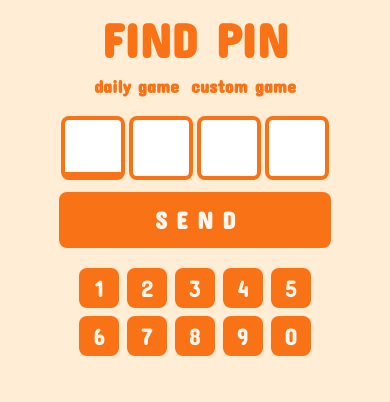
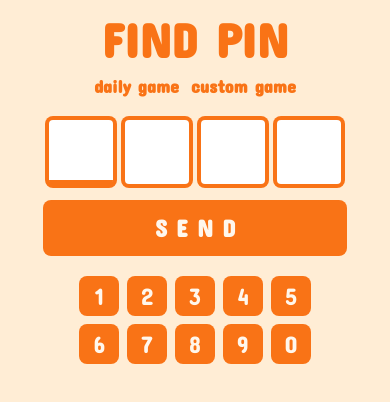
Before and after one commit to victorakira/numbeers, an Angular app: page / in a window 390 px wide. Shown: the top 402 px of the page. Built offline with nearby package versions, Linux system fonts and the light colour scheme.

Commit message:
test responsive

```diff
--- a/src/app/pages/generate-number/generate-number.component.scss
+++ b/src/app/pages/generate-number/generate-number.component.scss
@@ -1,10 +1,9 @@
 .custom-input {
-  @apply w-14 h-14;
+  @apply w-16 h-16;
   @apply text-3xl md:text-5xl;
   @apply font-semibold;
   @apply text-center;
   @apply align-top;
-  @apply pb-1;
   @apply mx-1.5;
   @apply rounded;
   @apply caret-transparent;
--- a/src/app/pages/home/home.component.scss
+++ b/src/app/pages/home/home.component.scss
@@ -1,10 +1,9 @@
 .custom-input {
-  @apply w-14 h-14;
+  @apply w-16 h-16;
   @apply text-3xl md:text-5xl;
   @apply font-semibold;
   @apply text-center;
   @apply align-top;
-  @apply pb-1;
   @apply mx-1.5;
   @apply rounded;
   @apply caret-transparent;
```
